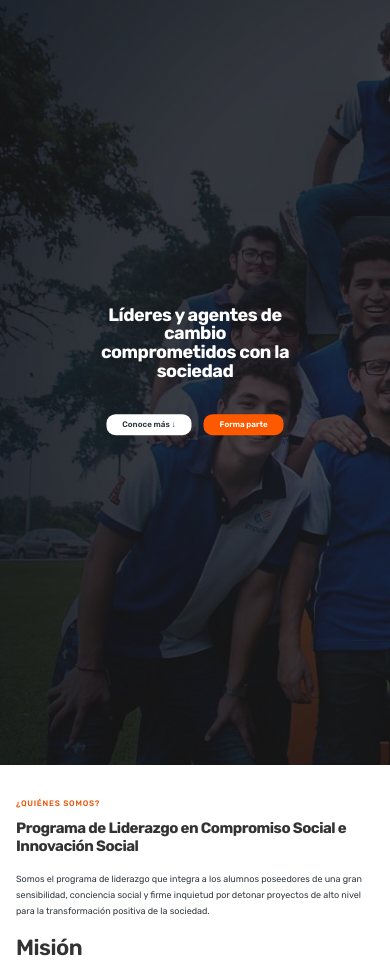
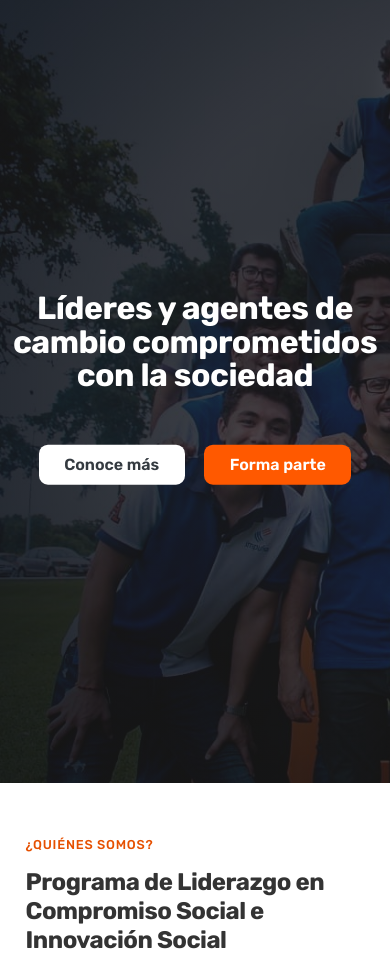
Before and after one commit to Sigroy/impulsa-website, a website: page index.html in a window 390 px wide. Shown: the part 53-1018 px from the top of the page. Drawn offline with nearby package versions, Linux system fonts and the light colour scheme.

Commit message:
Add bug fixes of font size in media queries to main branch

```diff
--- a/index.html
+++ b/index.html
@@ -30,7 +30,7 @@
         <div class="hero-section-inner">
             <h1 class="hero-header">Líderes y agentes de cambio comprometidos con la sociedad</h1>
             <div class="btn-hero">
-                <a href="#who" class="btn btn--click btn--outline btn--animated">Conoce más &downarrow;</a>
+                <a href="#who" class="btn btn--click btn--outline btn--animated">Conoce más</a>
                 <a href="#cta" class="btn btn--click btn--full btn--animated">Forma parte</a>
             </div>
         </div>
--- a/sass/abstracts/_breakpoints.scss
+++ b/sass/abstracts/_breakpoints.scss
@@ -2,9 +2,14 @@
 
 // Pantallas extragrandes 1200px
 @media (max-width: 75em) {
-  .hero-header {
-    font-size: 4.4rem;
+  /*html {
+    font-size: 56.25%;
+  }*/
+
+  .hero-section-inner {
+    width: 60rem;
   }
+
 }
 
 // Pantallas grandes 960px
@@ -17,16 +22,21 @@
 
 // Pantallas pequeñas 768px
 @media (max-width: 48em) {
-  html {
-    font-size: 50%;
+
+  .who-are-we-container {
+    margin-top: 8rem;
   }
 
-  .hero-header {
+  .who-are-we-section {
+    margin-bottom: 8rem;
+  }
+
+  .heading-secondary {
     font-size: 3.6rem;
   }
 
-  .btn:link, .btn:visited {
-    font-size: 1.6rem;
+  .mission-header {
+    font-size: 5.2rem;
   }
 
   .goals-container {
@@ -101,21 +111,6 @@
   .hero-section {
     height: 93.5vh;
   }
-}
-
-// Tablets 576px
-@media (max-width: 36em) {
-  html {
-    font-size: 43.75%;
-  }
-
-  .heading-secondary {
-    font-size: 3.0rem;
-  }
-
-  .mission-header {
-    font-size: 4.4rem;
-  }
 
   .cta {
     grid-template-columns: 1fr;
@@ -128,17 +123,31 @@
   }
 }
 
+// Tablets 576px
+@media (max-width: 36em) {
+  html {
+    font-size: 50%;
+  }
+
+}
+
 // Móviles grandes 496px
 @media (max-width: 31em) {
-  html {
-    font-size: 37.5%;
+
+  .hero-header {
+    font-size: 4.0rem;
   }
-}
 
-// Móviles medianos 432px
-@media (max-width: 27em) {
-  html {
-    font-size: 31.25%;
+  .heading-secondary {
+    font-size: 3.0rem;
+  }
+
+  .mission-header {
+    font-size: 4.4rem;
+  }
+
+  .hero-section-inner {
+    width: 50rem;
   }
 
   .grid--2-cols {
@@ -146,6 +155,10 @@
     gap: 0;
     row-gap: 3.2rem;
   }
+}
+
+// Móviles medianos 432px
+@media (max-width: 27em) {
 
   .who-are-we-section {
     margin-bottom: 6.4rem;
@@ -154,13 +167,28 @@
   .who-are-we-container {
     margin-top: 6.4rem;
   }
+
+  .goal-text {
+    font-size: 1.6rem;
+  }
+
+  .cta-description {
+    font-size: 1.6rem;
+  }
 }
 
 // Móviles pequeños 368px
 @media (max-width: 23em) {
+  .hero-section-inner {
+    width: 35rem;
+  }
+
+  .hero-header {
+    font-size: 3.5rem;
+  }
 
   .btn:link, .btn:visited {
-    font-size: 1.2rem;
+    font-size: 1.6rem;
   }
 
 }
--- a/sass/layout/_header.scss
+++ b/sass/layout/_header.scss
@@ -12,7 +12,7 @@
 }
 
 .hero-section-inner {
-  max-width: 52%;
+  /*max-width: 52%;*/
   position: absolute;
   top: 50%;
   left: 50%;
```
Also changed, not shown: css/style.css.
